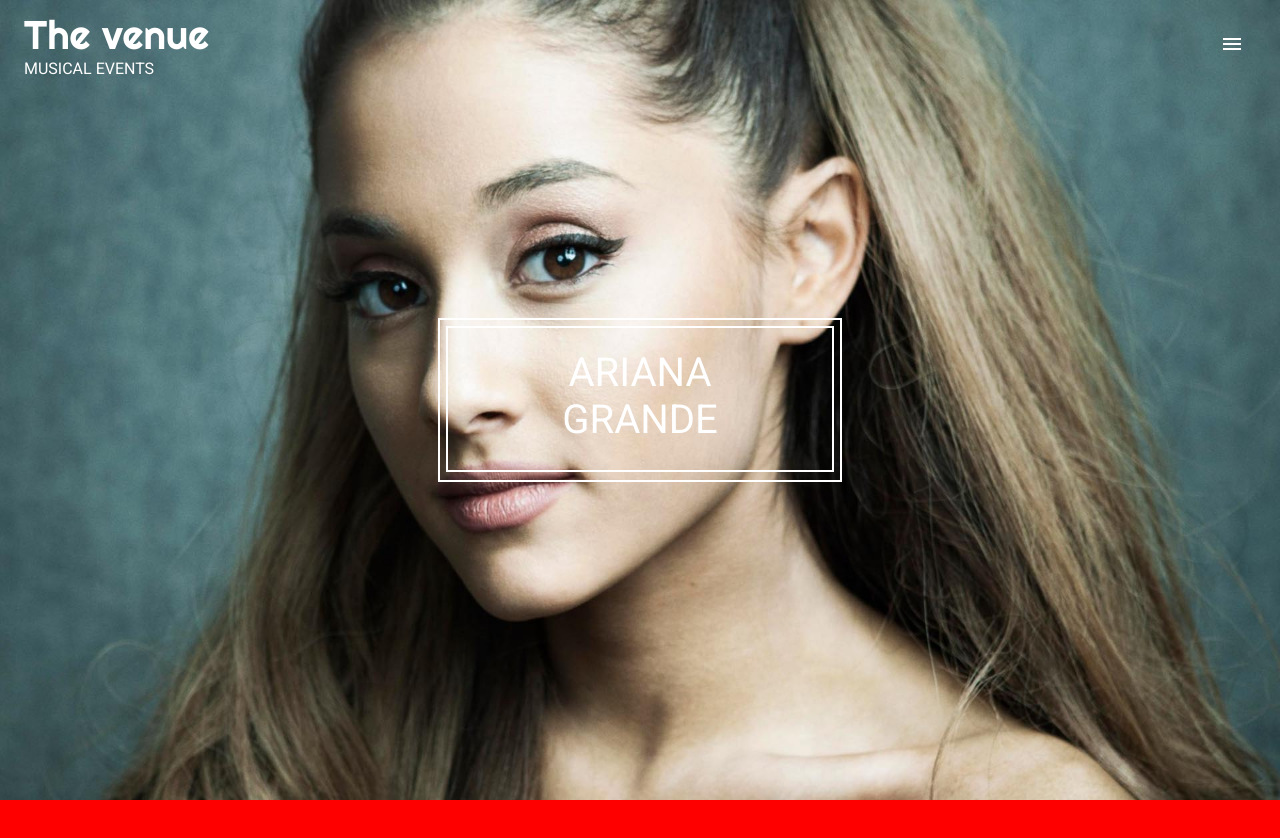
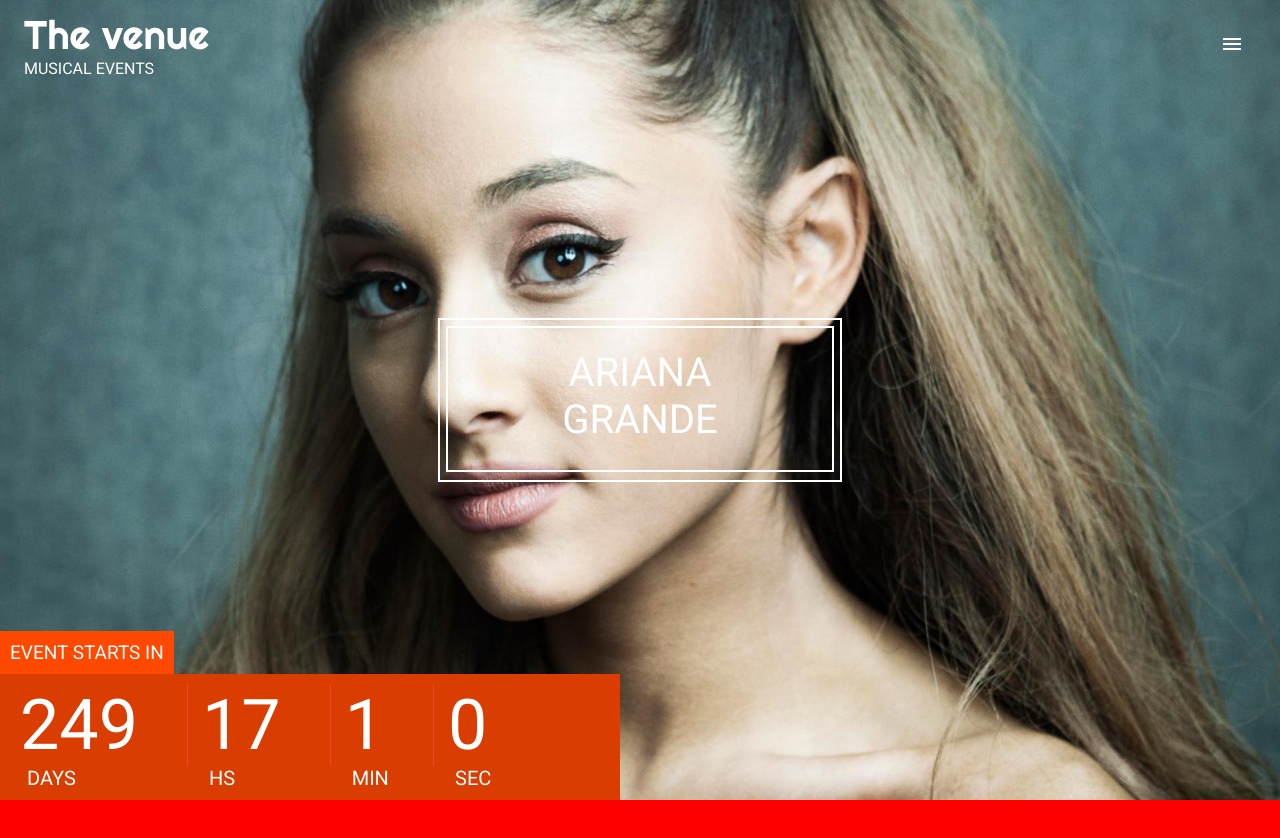
Before and after one commit to zariuz/the_venue, a React (Create React App) app: page / in a window 1280 px wide. Shown: the top 838 px of the page. Built offline with nearby package versions, Linux system fonts and the light colour scheme.

Commit message:
add timeuntil component

```diff
--- a/src/components/Featured.jsx
+++ b/src/components/Featured.jsx
@@ -1,5 +1,6 @@
 import React from 'react';
 import Carrousel from './Carrousel';
+import TimeUntil from './TimeUntil';
 
 const Featured = () => {
   return (
@@ -8,6 +9,7 @@
       <div className="artist_name">
         <div className="wrapper">Ariana Grande</div>
       </div>
+      <TimeUntil />
     </div>
   );
 };
--- /dev/null
+++ b/src/components/TimeUntil.jsx
@@ -0,0 +1,57 @@
+import React, {useState, useEffect, useCallback} from 'react';
+import {Slide} from 'react-awesome-reveal';
+
+const TimeUntil = () => {
+  const [time, setTime] = useState({
+    days: '0',
+    hours: '0',
+    minutes: '0',
+    second: '0',
+  });
+
+  const renderItem = (time, value) => (
+    <div className="countdown_item">
+      <div className="countdown_time">{time}</div>
+      <div className="countdown_tag">{value}</div>
+    </div>
+  );
+
+  const getTimeUntil = useCallback((deadline) => {
+    const time = Date.parse(deadline) - Date.parse(new Date());
+    if (time < 0) {
+      console.log('Date passed');
+    } else {
+      const seconds = Math.floor((time / 1000) % 60);
+      const minutes = Math.floor((time / 1000 / 60) % 60);
+      const hours = Math.floor((time / (1000 * 60 * 60)) % 24);
+      const days = Math.floor(time / (1000 * 60 * 60 * 24));
+
+      setTime({
+        days,
+        hours,
+        minutes,
+        seconds,
+      });
+    }
+  }, []);
+
+  useEffect(() => {
+    setInterval(() => getTimeUntil('Dec, 20, 2021, 01:20:00'), 1000);
+  }, [getTimeUntil]);
+
+  return (
+    <Slide left delay={1000}>
+      <div className="countdown_wrapper">
+        <div className="countdown_top">Event starts in</div>
+        <div className="countdown_bottom">
+          {renderItem(time.days, 'Days')}
+          {renderItem(time.hours, 'HS')}
+          {renderItem(time.minutes, 'Min')}
+          {renderItem(time.seconds, 'Sec')}
+        </div>
+      </div>
+    </Slide>
+  );
+};
+
+export default TimeUntil;
--- a/src/styles.css
+++ b/src/styles.css
@@ -1,17 +1,16 @@
-
 body {
-    padding:0;
-    margin:0;
+  padding: 0;
+  margin: 0;
   font-family: 'Roboto', sans-serif;
 }
 
 .app {
-    height:"1500px";
-    background:'cornflowerblue';
+  height: '1500px';
+  background: 'cornflowerblue';
 }
 
 .featured_container {
-    position:'relative'
+  position: 'relative';
 }
 
 .font_righteous {
@@ -38,17 +37,15 @@
 
 .center_wrapper {
   width: 900px;
-    margin:0 auto;
+  margin: 0 auto;
 }
-
 
 /*====================
         HEADER
 ======================*/
 
-
 header {
-    padding:10px 0px;
+  padding: 10px 0px;
   transition: all 300ms ease-in;
 }
 
@@ -68,10 +65,10 @@
 ======================*/
 
 footer {
-    padding:50px 0px;
+  padding: 50px 0px;
   text-align: center;
   font-size: 60px;
-    color:#ffffff;
+  color: #ffffff;
   background: red;
 }
 
@@ -83,14 +80,12 @@
         CARROUSEL
 ======================*/
 
-
 .carrousel_wrapper {
-    height:700px;
+  height: 700px;
   overflow: hidden;
 }
 
 .carrousel_image {
-
   background-size: cover !important;
 }
 
@@ -121,9 +116,16 @@
 ======================*/
 
 .countdown_wrapper {
-    position:absolute;
+  min-width: 620px;
+  position: absolute;
   bottom: 0px;
-    color:#ffffff;
+  color: #ffffff;
+}
+
+@media (max-width: 768px) {
+  .countdown_wrapper {
+    display: none;
+  }
 }
 
 .countdown_wrapper .countdown_top {
@@ -142,12 +144,14 @@
 
 .countdown_wrapper .countdown_time {
   font-size: 70px;
-    border-right: 1px solid #F44336;
+  border-right: 1px solid #f44336;
   margin-right: 14px;
   padding-right: 49px;
 }
-.countdown_wrapper .countdown_item:last-child .countdown_time{
-    border:none;
+.countdown_wrapper .countdown_item:last-child .countdown_time {
+  margin-right: 0px;
+  padding-right: 0px;
+  border: none;
 }
 
 .countdown_wrapper .countdown_tag {
@@ -166,8 +170,8 @@
 }
 
 .vn_item {
-    width:50%;
-    color:#ffffff;
+  width: 50%;
+  color: #ffffff;
   text-align: center;
 }
 
@@ -227,11 +231,10 @@
         HIGHLIGHTS
 ======================*/
 
-
 .highlight_wrapper h2 {
   text-align: center;
   text-transform: uppercase;
-    color:#2c2c2c;
+  color: #2c2c2c;
   font-size: 52px;
 }
 
@@ -268,7 +271,6 @@
   display: block;
 }
 
-
 .discount_wrapper .discount_description h3 {
   font-size: 34px;
   font-weight: 100;
@@ -290,7 +292,6 @@
   padding: 70px 0px;
 }
 
-
 .pricing_section h2 {
   color: #ffffff;
   text-transform: uppercase;
@@ -303,7 +304,7 @@
   display: flex;
   flex-wrap: wrap;
 }
-.pricing_wrapper .pricing_item{
+.pricing_wrapper .pricing_item {
   flex-grow: 1;
   width: 33%;
   padding: 20px;
@@ -311,7 +312,7 @@
 }
 
 .pricing_wrapper .pricing_inner_wrapper {
-    border:2px solid #ffa800;
+  border: 2px solid #ffa800;
   padding: 50px 20px;
 }
 
@@ -343,13 +344,12 @@
   text-align: center;
 }
 
-
 /*====================
         LOCATION
 ======================*/
 
 .location_wrapper {
-    position:relative;
+  position: relative;
 }
 
 .location_tag {
@@ -357,7 +357,7 @@
   bottom: 0px;
   width: 100%;
 }
-.location_tag div{
+.location_tag div {
   background: #2c2c2c;
   color: #ffffff;
   text-transform: uppercase;
```
Also changed, not shown: 2 other files (tests, documents, lock files or other folders). Lines whose indentation alone changed are shown as unchanged.
